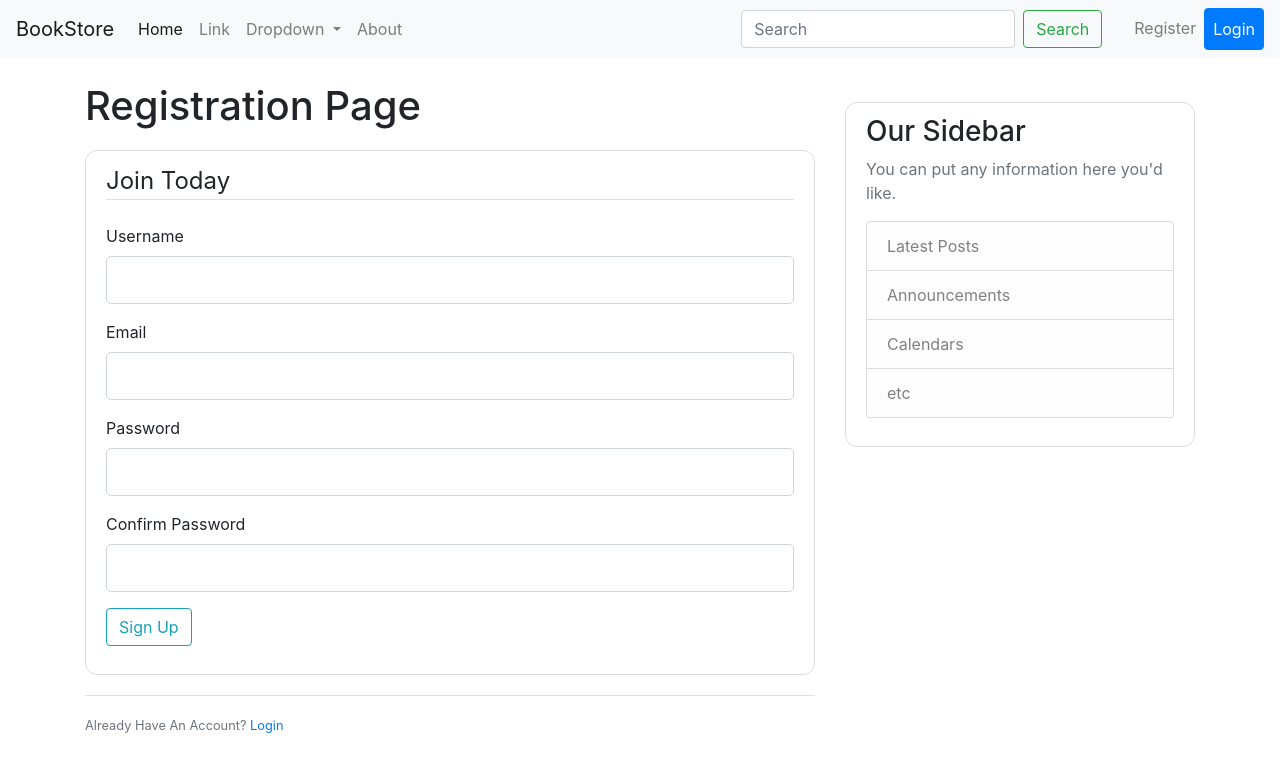
After one commit to NguyenHHKiet/BOOKSTORE-MANAGEMENT-TOPIC, a Flask app: page /register in a window 1280 px wide. The commit adds this page. Shown: the top 772 px of the page. Run offline with Flask 3, Linux system fonts and the light colour scheme; some libraries are stand-ins or nearby versions.

Commit message:
login and register

```diff
--- a/bookstore/models.py
+++ b/bookstore/models.py
@@ -23,6 +23,7 @@ class User(db.Model, UserMixin):
     email = db.Column(db.String(255), unique=True)
     username = db.Column(db.String(64), nullable=False, default=email)
     image_file = db.Column(db.String(20), nullable=False, default='default.jpg')
+    phoneNumber = db.Column(db.String(20))
     first_name = db.Column(db.String(255))
     last_name = db.Column(db.String(255))
     password = db.Column(db.String(255))
--- a/bookstore/templates/header.html
+++ b/bookstore/templates/header.html
@@ -95,13 +95,13 @@
                 </div>
             </div>
             {% else %}
-            <a class="nav-item nav-link" href="{{url_for('security.register')}}"
+            <a class="nav-item nav-link" href="{{url_for('users.register')}}"
                 >Register</a
             >
             <a
                 class="nav-item nav-link btn btn-primary text-white"
                 role="button"
-                href="{{url_for('security.login')}}"
+                href="{{url_for('users.login')}}"
                 >Login</a
             >
             {% endif %}
--- /dev/null
+++ b/bookstore/templates/register.html
@@ -0,0 +1,71 @@
+{% extends "layout.html" %} {% block content %}
+
+<h1>Registration Page</h1>
+<div class="content-section">
+    <form method="POST" action="">
+        {{form.hidden_tag()}}
+        <fiedset class="form-group">
+            <legend class="border-bottom mb-4">Join Today</legend>
+            <div class="form-group mt-2">
+                {{form.username.label(class="form-control-label")}} {% if
+                form.username.errors %} {{form.username(class="form-control
+                form-control-lg is-invalid")}}
+                <div class="invalid-feedback">
+                    {% for error in form.username.errors %}
+                    <span>{{error}}</span>
+                    {% endfor %}
+                </div>
+                {% else %} {{form.username(class="form-control
+                form-control-lg")}} {% endif %}
+            </div>
+            <div class="form-group mt-2">
+                {{form.email.label(class="form-control-label")}} {% if
+                form.email.errors %} {{form.email(class="form-control
+                form-control-lg is-invalid")}}
+                <div class="invalid-feedback">
+                    {% for error in form.email.errors %}
+                    <span>{{error}}</span>
+                    {% endfor %}
+                </div>
+                {% else %} {{form.email(class="form-control form-control-lg")}}
+                {% endif %}
+            </div>
+            <div class="form-group mt-2">
+                {{form.password.label(class="form-control-label")}} {% if
+                form.password.errors %} {{form.password(class="form-control
+                form-control-lg is-invalid")}}
+                <div class="invalid-feedback">
+                    {% for error in form.password.errors %}
+                    <span>{{error}}</span>
+                    {% endfor %}
+                </div>
+                {% else %} {{form.password(class="form-control
+                form-control-lg")}} {% endif %}
+            </div>
+            <div class="form-group mt-2">
+                {{form.confirm_password.label(class="form-control-label")}} {%
+                if form.confirm_password.errors %}
+                {{form.confirm_password(class="form-control form-control-lg
+                is-invalid")}}
+                <div class="invalid-feedback">
+                    {% for error in form.confirm_password.errors %}
+                    <span>{{error}}</span>
+                    {% endfor %}
+                </div>
+                {% else %} {{form.confirm_password(class="form-control
+                form-control-lg")}} {% endif %}
+            </div>
+        </fiedset>
+        <div class="form-group mt-2">
+            {{form.submit(class="btn btn-outline-info")}}
+        </div>
+    </form>
+</div>
+<div class="border-top py-3">
+    <small class="text-muted">
+        Already Have An Account?
+        <a class="ms-2" href="{{url_for('users.login')}}">Login</a>
+    </small>
+</div>
+
+{% endblock content %}
--- a/bookstore/users/forms.py
+++ b/bookstore/users/forms.py
@@ -1,10 +1,48 @@
+from flask import flash
 from flask_wtf import FlaskForm
 from flask_wtf.file import FileField, FileAllowed
 from wtforms import StringField, PasswordField, SubmitField, BooleanField
 from wtforms.validators import DataRequired, Length, Email, EqualTo, ValidationError
 from flask_security import current_user
+from flask_security.utils import verify_password
 from bookstore.models import User
+class RegistrationForm(FlaskForm):
+    username = StringField('Username', validators=[DataRequired(), Length(min=2, max=20)])
+    email = StringField('Email', validators=[DataRequired(), Email()])
+    password = PasswordField('Password', validators=[DataRequired()])
+    confirm_password = PasswordField('Confirm Password', validators=[DataRequired(), EqualTo('password')])
+    submit = SubmitField('Sign Up')
 
+    def validate_username(self, username):
+        user = User.query.filter_by(username=username.data).first()
+        if user:
+            raise ValidationError('That username is taken. Please choose a different one.')
+
+    def validate_email(self, email):
+        user = User.query.filter_by(email=email.data).first()
+        if user:
+            raise ValidationError('That email is taken. Please choose a different one.')
+
+    def get_user(self):
+        return User.query.filter_by(email=self.email.data).first()
+class LoginForm(FlaskForm):
+    email = StringField('Email', validators=[DataRequired(), Email()])
+    password = PasswordField('Password', validators=[DataRequired()])
+    remember = BooleanField('Remember Me')
+    submit = SubmitField('Login')
+
+    def validate_email(self, email):
+        user = User.query.filter_by(email=email.data).first()
+        if not user:
+            raise ValidationError("Invalid email. Email doesn't exist!!!")
+
+    def validate_password(self, password):
+        user = self.get_user()
+        if user and not verify_password(password.data, user.password):
+            raise ValidationError("Invalid password. Passwords do not match!!!")
+
+    def get_user(self):
+        return User.query.filter_by(email=self.email.data).first()
 class UpdateAccountForm(FlaskForm):
     username = StringField('Username', validators=[DataRequired(), Length(min=2, max=20)])
     email = StringField('Email', validators=[DataRequired(), Email()])
--- a/bookstore/users/routes.py
+++ b/bookstore/users/routes.py
@@ -1,18 +1,48 @@
 from flask import render_template, request, Blueprint, url_for, redirect, flash
 from flask_security import logout_user, current_user, roles_accepted, login_required
-from bookstore.users.forms import UpdateAccountForm
+from bookstore.users.forms import UpdateAccountForm, RegistrationForm, LoginForm
 from bookstore.users.utils import save_picture
-from bookstore import db
+from bookstore.models import User
+from bookstore import db, user_datastore
+from flask_security.utils import hash_password, verify_password, login_user
 
 users = Blueprint('users', __name__)
 
 @users.route("/register", methods=["GET", "POST"])
 def register():
-    return render_template("register.html", title='Register')
+    if current_user.is_authenticated:
+        return redirect(url_for("main.home"))
+    form = RegistrationForm()
+    if form.validate_on_submit():
+        user = form.get_user()
+        print("Register User: %s" % user)
+        if not user:
+            hashed_password = hash_password(form.password.data)
+            user_datastore.create_user(
+                username=form.username.data, email=form.email.data, password=hashed_password
+            )
+            db.session.commit()
+            flash(f"Your account has been created! You're now able to login {form.username.data}!", "success")
+            return redirect(url_for('users.login'))
+    return render_template("register.html", title='Registration', form=form)
 
 @users.route("/login", methods=["GET", "POST"])
 def login():
-    return render_template("login.html", title='Login')
+    if current_user.is_authenticated:
+        return redirect(url_for("main.home"))
+    form = LoginForm()
+    if form.validate_on_submit():
+        user = form.get_user()
+        print("Login User: %s" % user)
+        if user:
+            login_user(user, remember=form.remember.data)
+            flash(f'You have been logged in!', 'success')
+            # remember previous page is required and transferred to login
+            next_page = request.args.get('next')
+            return redirect(next_page) if next_page else redirect(url_for('main.home'))
+        else:
+            flash(f'Login Unsuccessful. Please check email and password', 'danger')
+    return render_template("login.html", title='Login', form=form)
 
 @users.route('/logout')
 def logout():
```
Also changed, not shown: bookstore/templates/login.html (added, +53 -0 lines).
